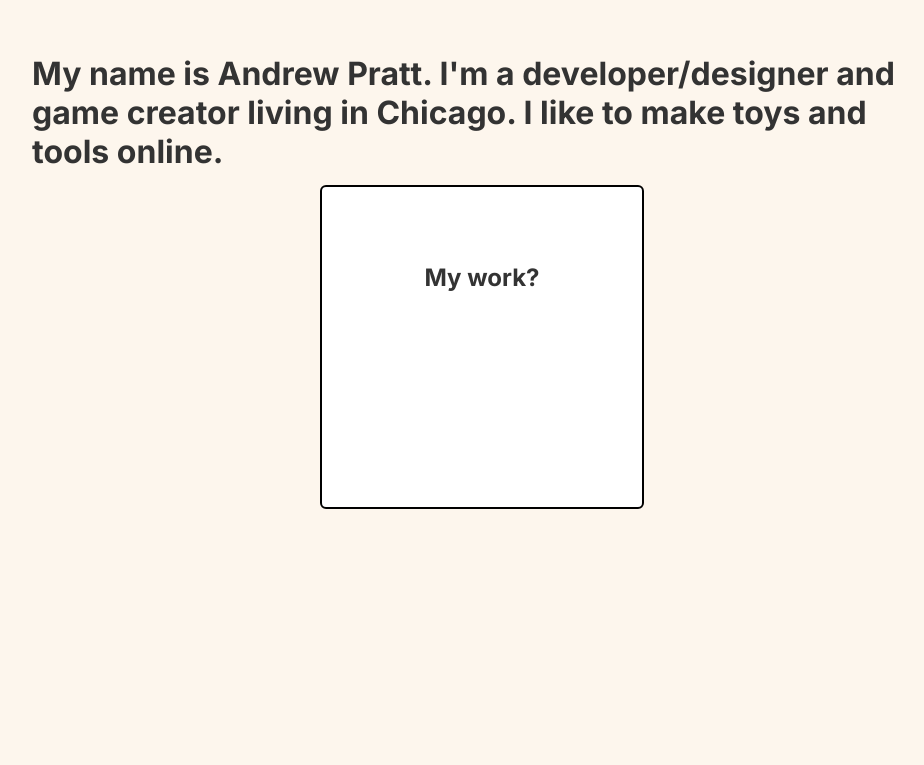
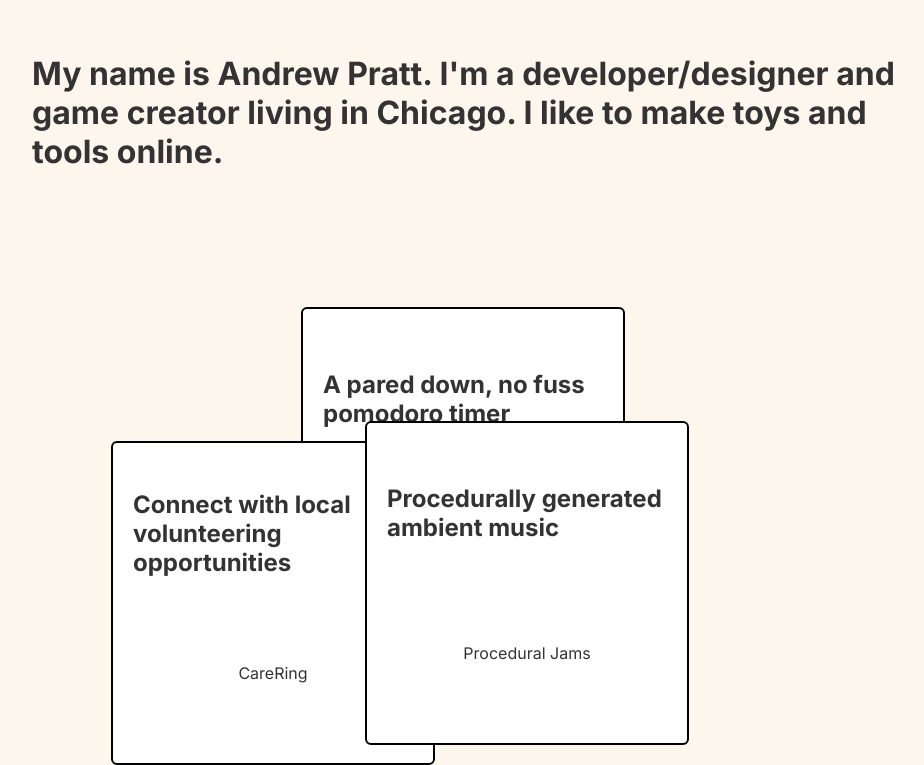
Before and after one commit to apratt957/2024portfolio, a Next.js app: page / in a window 1280 px wide. Shown: the part 135-900 px from the top of the page, without its empty margins (158-1082 px from the left). Before the commit the page ends 816 px from the top, so only its background shows below. Built offline with nearby package versions, Linux system fonts and the light colour scheme.

Commit message:
animate cards on load instead of clicking card to trigger

```diff
--- a/src/app/card.tsx
+++ b/src/app/card.tsx
@@ -2,35 +2,35 @@ import { motion } from "framer-motion";
 import styles from "./page.module.css";
 
 type CardProps = {
-  xAnimate?: number;
-  yAnimate?: number;
-  isPopped: boolean;
+  xAnimate: number;
+  yAnimate: number;
   dragConstraint: object;
-  title?: string;
+  title: string;
   description: string;
   backgroundColor: string;
-  handleClick: React.MouseEventHandler<HTMLElement>;
 };
 
 export default function Card(props: CardProps) {
   return (
     <motion.article
-      animate={props.isPopped ? { x: props.xAnimate, y: props.yAnimate } : {}}
+      initial={{ opacity: 0 }}
+      animate={{ x: props.xAnimate, y: props.yAnimate, opacity: 1 }}
       drag
       dragConstraints={props.dragConstraint}
       whileHover={{
         scale: 1.05,
         backgroundColor: props.backgroundColor,
         color: "white",
+        zIndex: 2,
         transition: { duration: 0.3 },
       }}
       whileTap={{
         backgroundColor: props.backgroundColor,
         color: "white",
+        zIndex: 2,
         transition: { duration: 0.3 },
       }}
       className={styles.card}
-      onClick={props.handleClick}
     >
       <div className={styles.h1Container}>
         <h1 className={styles.cardDescription}>{props.description}</h1>
--- a/src/app/page.module.css
+++ b/src/app/page.module.css
@@ -20,7 +20,7 @@
   align-items: center;
   border-radius: 6px;
   z-index: 1;
-  top: 40vh;
+  top: 50vh;
 }
 
 .card > div {
@@ -29,10 +29,6 @@
   display: flex;
   justify-content: center;
   align-items: center;
-}
-
-.card:hover {
-  z-index: 2;
 }
 
 /* Mobile */
--- a/src/app/page.tsx
+++ b/src/app/page.tsx
@@ -3,12 +3,11 @@
 import { motion } from "framer-motion";
 import { Fragment, useEffect, useRef, useState } from "react";
 import { work } from "./work";
-import { colors, getRandom } from "@/helpers";
+import { getRandom } from "@/helpers";
 import Card from "./card";
 import styles from "./page.module.css";
 
 export default function Home() {
-  const [isPopped, setIsPopped] = useState(false);
   const [windowWidth, setWindowWidth] = useState(0);
   const [windowHeight, setWindowHeight] = useState(0);
 
@@ -20,7 +19,7 @@ export default function Home() {
   const constraintsRef = useRef(null);
 
   const handleCardClick = () => {
-    if (!isPopped) setIsPopped(true);
+    console.log("click");
   };
 
   return (
@@ -31,34 +30,19 @@ export default function Home() {
           living in Chicago. I like to make toys and tools online.
         </h1>
       </header>
-      {!isPopped ? (
-        <Card
-          isPopped={isPopped}
-          dragConstraint={constraintsRef}
-          description={"My work?"}
-          backgroundColor={colors.pink}
-          handleClick={handleCardClick}
-        />
-      ) : (
       <Fragment>
-          {work.map((project, index) => {
-            if (project.title !== "My Work")
-              return (
+        {work.map((project, index) => (
           <Card
             key={index}
-                  isPopped={isPopped}
             dragConstraint={constraintsRef}
             title={project.title}
             description={project.description}
             xAnimate={getRandom(windowWidth)}
             yAnimate={getRandom(windowHeight)}
             backgroundColor={project.backgroundColor}
-                  handleClick={handleCardClick}
           />
-              );
-          })}
+        ))}
       </Fragment>
-      )}
     </motion.main>
   );
 }
```
Lines whose indentation alone changed are shown as unchanged.
